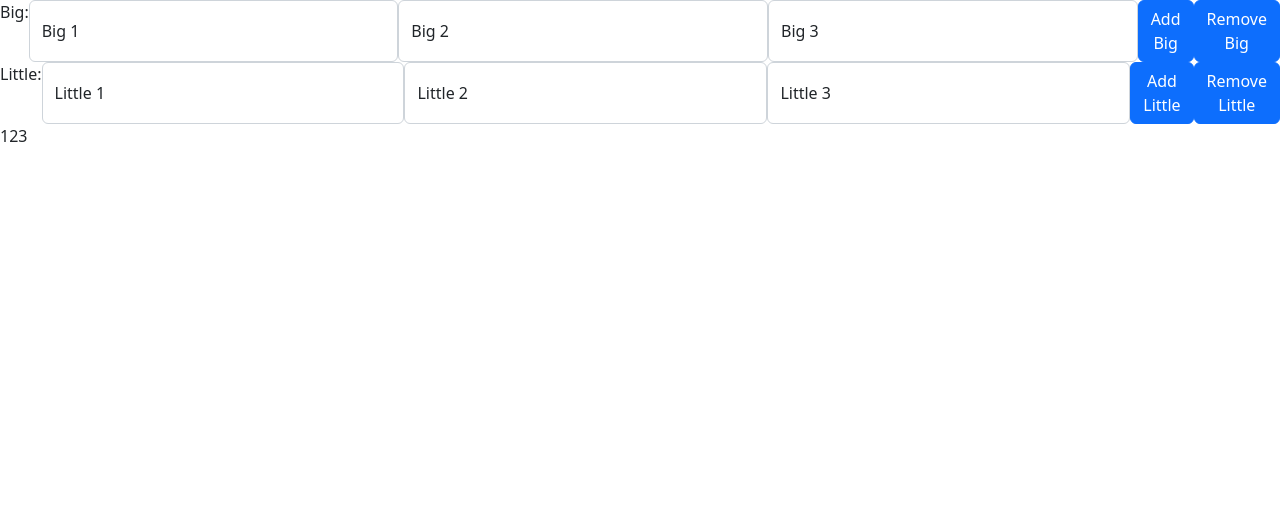
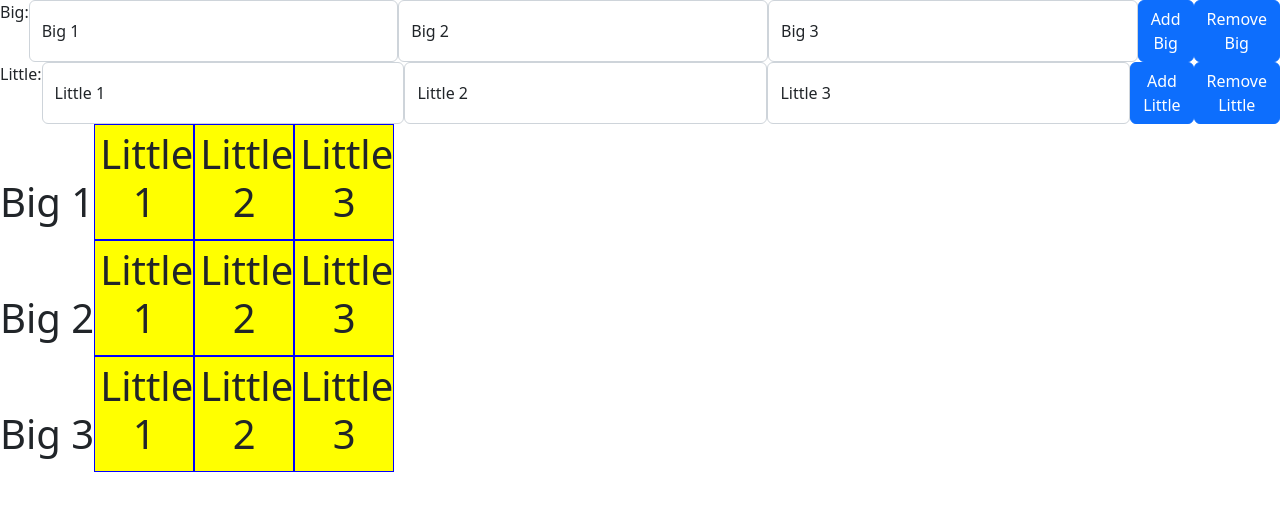
Before and after one commit to ericv105/Big-Lit-Matcher, a React (Create React App) app in the folder client/: page / in a window 1280 px wide. Shown: the top 510 px of the page. Built offline with nearby package versions, Linux system fonts and the light colour scheme.

Commit message:
drag no drop

```diff
--- a/client/src/App.js
+++ b/client/src/App.js
@@ -73,9 +73,9 @@ function App() {
         memToName={memToName}
         setMem={setMemToName}
       />
-      {console.log(allPrefs)}
+      {/* {console.log(allPrefs)} */}
       <Preference
-        memberType="Big"
+        prefType={"bigPrefs"}
         getName={getName}
         allPrefs={allPrefs}
         setAllPrefs={setAllPrefs}
--- a/client/src/components/Preference.js
+++ b/client/src/components/Preference.js
@@ -16,8 +16,9 @@ import {
 
 import { SortableItem } from "./SortableItem";
 
-function Preference({ getName, memberType}) {
+function Preference({ prefType, getName, allPrefs, setAllPrefs }) {
   const [items, setItems] = useState([1, 2, 3]);
+
   const sensors = useSensors(
     useSensor(PointerSensor),
     useSensor(KeyboardSensor, {
@@ -26,19 +27,25 @@ function Preference({ getName, memberType}) {
   );
 
   return (
-    <div>
     <DndContext
       sensors={sensors}
       collisionDetection={closestCenter}
       onDragEnd={handleDragEnd}
     >
-        <SortableContext items={items} strategy={horizontalListSortingStrategy}>
-          {items.map((id) => (
-            <SortableItem key={id} id={id} />
+      {Object.keys(allPrefs[prefType]).map((val, i) => (
+        <SortableContext
+          key={i}
+          items={allPrefs[prefType][val]}
+          strategy={horizontalListSortingStrategy}
+        >
+          <h1 style={{display: 'inline-block'}}>{getName(val)}</h1>
+          {allPrefs[prefType][val].map((pref) => (
+            <SortableItem key={pref + i} id={pref} show={getName(pref)}/>
           ))}
+          <br />
         </SortableContext>
+      ))}
     </DndContext>
-    </div>
   );
 
   function handleDragEnd(event) {
--- a/client/src/components/SortableItem.js
+++ b/client/src/components/SortableItem.js
@@ -14,12 +14,17 @@ export function SortableItem(props) {
   const style = {
     transform: CSS.Transform.toString(transform),
     transition,
-    display: 'inline-block'
+    display: 'inline-block',
+    textAlign: 'center',
+    width: '100px',
+    padding: '5px',
+    border: '1px solid blue',
+    backgroundColor: 'yellow',
   };
 
   return (
     <div ref={setNodeRef} style={style} {...attributes} {...listeners}>
-      {props.id}
+      <h1>{props.show}</h1>
     </div>
   );
 }
```
Lines whose indentation alone changed are shown as unchanged.
